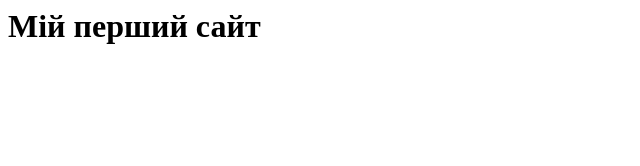
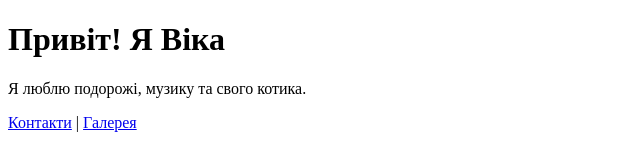
Before and after one commit to vikapol2208/portfolio, a plain HTML site: page pages/index.html in a window 1280 px wide. Shown: the whole page, without its empty margins (0-640 px from the left). Drawn offline with Linux system fonts and the light colour scheme.

Commit message:
Added index.html for GitHub Pages

```diff
--- a/pages/index.html
+++ b/pages/index.html
@@ -1 +1,16 @@
-<h1>Мій перший сайт</h1>
+<!DOCTYPE html>
+<html lang="en">
+<head>
+    <meta charset="UTF-8">
+    <meta name="viewport" content="width=device-width, initial-scale=1.0">
+    <title>Про мене</title>
+</head>
+<body>
+    <h1>Привіт! Я Віка</h1>
+    <p>Я люблю подорожі, музику та свого котика.</p>
+    <nav>
+        <a href="pages/contact.html">Контакти</a> |
+        <a href="pages/gallery.html">Галерея</a>
+    </nav>
+</body>
+</html>
```
